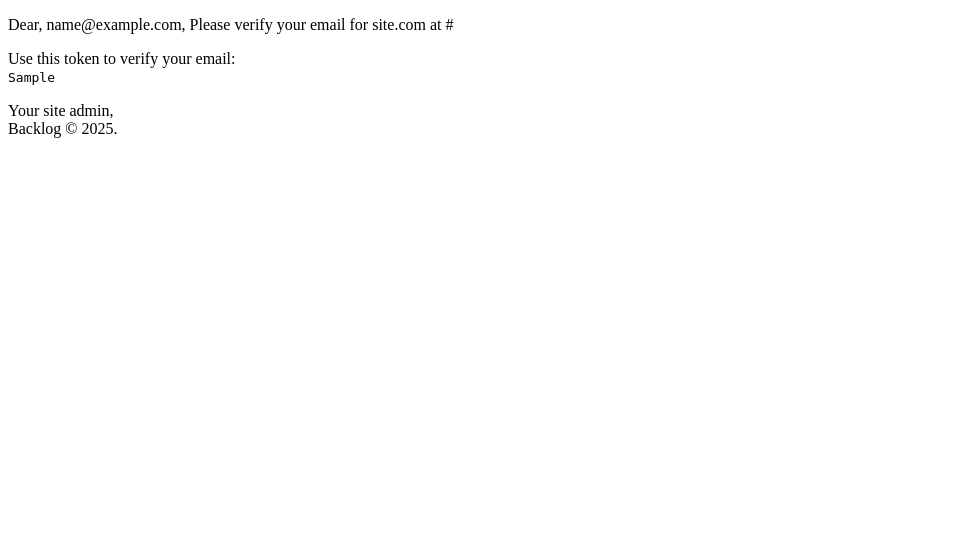
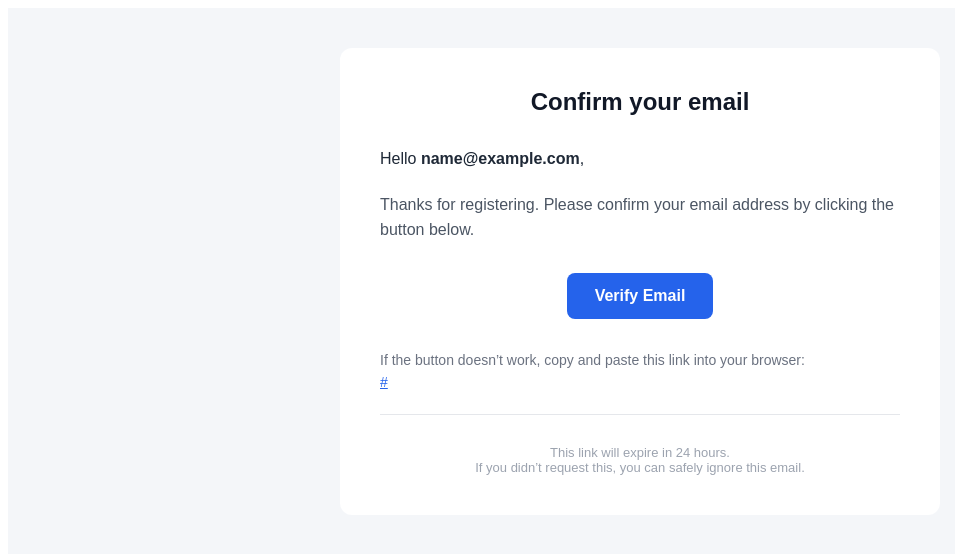
Before and after one commit to Nottezz/Backlog, a FastAPI app: template backend/backlog_app/templates/email-verify/verification-request.html in a window 1280 px wide. Shown: the top 554 px of the page, without its empty margins (0-955 px from the left). Run offline with FastAPI, Linux system fonts and the light colour scheme; the template is opened without the code that fills it: most values are stand-ins (such as "Sample title", 1, 10 or a date in 2020); parts of the project's set-up code (start-up, migrations or seed data) failed here and were passed over.

Commit message:
edit email verification templates

```diff
--- a/backend/backlog_app/templates/base.html
+++ b/backend/backlog_app/templates/base.html
@@ -10,13 +10,5 @@
     {% block main %}
     {% endblock %}
 </main>
-<footer>
-    {% block footer %}
-    Your site admin,
-    <br>
-    Backlog &copy; 2025.
-    {% endblock %}
-</footer>
-
 </body>
 </html>
--- a/backend/backlog_app/templates/email-verify/verification-request.html
+++ b/backend/backlog_app/templates/email-verify/verification-request.html
@@ -1,17 +1,73 @@
 {% extends 'base.html' %}
 
 {% block title %}
-  Email verification request
+  Email verification
 {% endblock %}
 
 {% block main %}
-  <p>
-    Dear, {{user_email}},
-    Please verify your email for site.com at {{verification_link}}
-  </p>
-  <p>
-   Use this token to verify your email:
-    <br>
-    <code>{{verification_token}}</code>
-  </p>
+<table role="presentation" width="100%" cellspacing="0" cellpadding="0" border="0" style="background-color:#f4f6f9;padding:40px 0;">
+  <tr>
+    <td align="center">
+      <table role="presentation" width="600" cellspacing="0" cellpadding="0" border="0"
+             style="background:#ffffff;border-radius:12px;padding:40px;font-family:Arial,Helvetica,sans-serif;color:#1f2937;">
+
+        <!-- Header -->
+        <tr>
+          <td align="center" style="padding-bottom:30px;">
+            <h1 style="margin:0;font-size:24px;font-weight:600;color:#111827;">
+              Confirm your email
+            </h1>
+          </td>
+        </tr>
+
+        <!-- Greeting -->
+        <tr>
+          <td style="font-size:16px;line-height:1.6;padding-bottom:20px;">
+            Hello <strong>{{ user_email }}</strong>,
+          </td>
+        </tr>
+
+        <!-- Message -->
+        <tr>
+          <td style="font-size:16px;line-height:1.6;padding-bottom:30px;color:#4b5563;">
+            Thanks for registering. Please confirm your email address by clicking the button below.
+          </td>
+        </tr>
+
+        <!-- Button -->
+        <tr>
+          <td align="center" style="padding-bottom:30px;">
+            <a href="{{ verification_link }}"
+               style="display:inline-block;padding:14px 28px;font-size:16px;
+                      color:#ffffff;background-color:#2563eb;
+                      text-decoration:none;border-radius:8px;
+                      font-weight:600;">
+              Verify Email
+            </a>
+          </td>
+        </tr>
+
+        <!-- Fallback link -->
+        <tr>
+          <td style="font-size:14px;line-height:1.6;color:#6b7280;padding-bottom:20px;">
+            If the button doesn’t work, copy and paste this link into your browser:
+            <br>
+            <a href="{{ verification_link }}" style="color:#2563eb;word-break:break-all;">
+              {{ verification_link }}
+            </a>
+          </td>
+        </tr>
+
+        <!-- Footer -->
+        <tr>
+          <td style="font-size:13px;color:#9ca3af;text-align:center;padding-top:30px;border-top:1px solid #e5e7eb;">
+            This link will expire in 24 hours.<br>
+            If you didn’t request this, you can safely ignore this email.
+          </td>
+        </tr>
+
+      </table>
+    </td>
+  </tr>
+</table>
 {% endblock %}
```
Also changed, not shown: backend/backlog_app/templates/email-verify/email-verified.html (+54 -6 lines).
